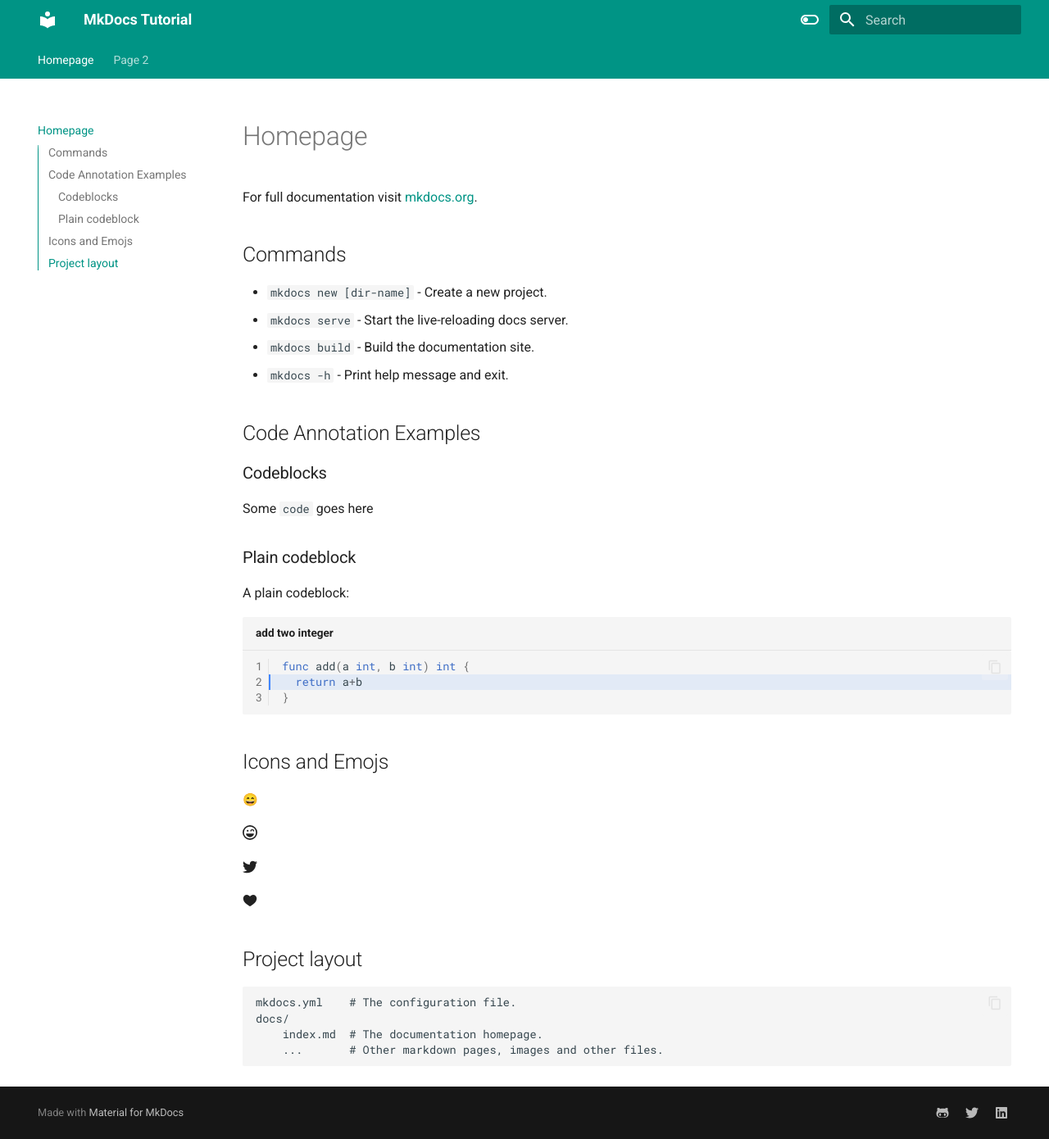
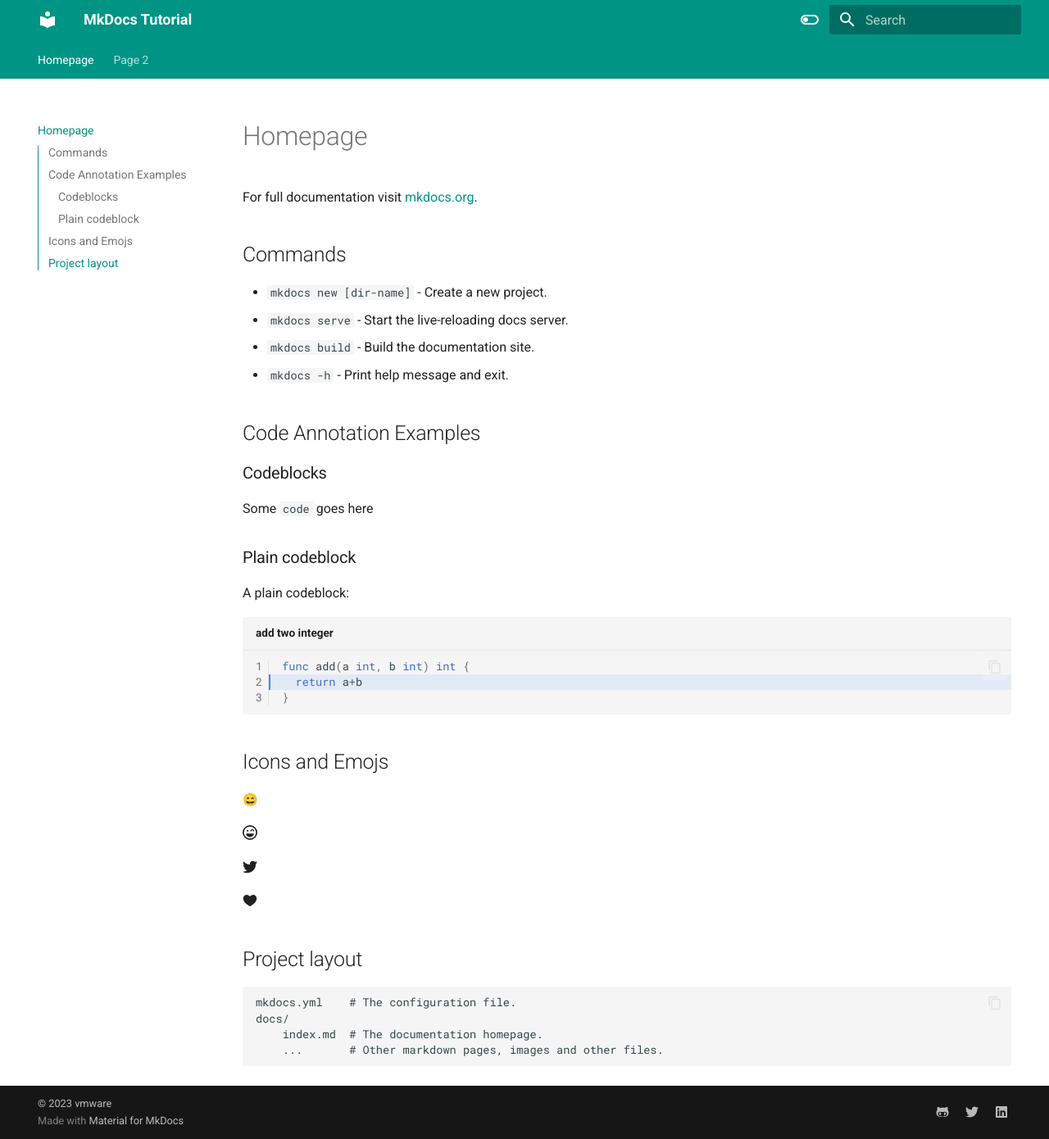
Before and after one commit to shaheerkootteeri/mkdocs-tutor, an MkDocs documentation site: the page built from docs/index.md, in a window 1280 px wide and 1390 px high. Shown: the whole window at 82% size. Built offline with MkDocs 1.6.1 and Material for MkDocs 9.7.7, drawn with Linux system fonts in a browser that asks for light colours; emoji names are drawn with the system emoji font.

```diff
--- a/mkdocs.yml
+++ b/mkdocs.yml
@@ -50,3 +50,6 @@
   - pymdownx.emoji:
       emoji_index: !!python/name:materialx.emoji.twemoji
       emoji_generator: !!python/name:materialx.emoji.to_svg
+
+copyright: |
+  &copy; 2023 <a href="https://github.com/"  target="_blank" rel="noopener">vmware</a>
```
Also changed, not shown: 1 other file.
